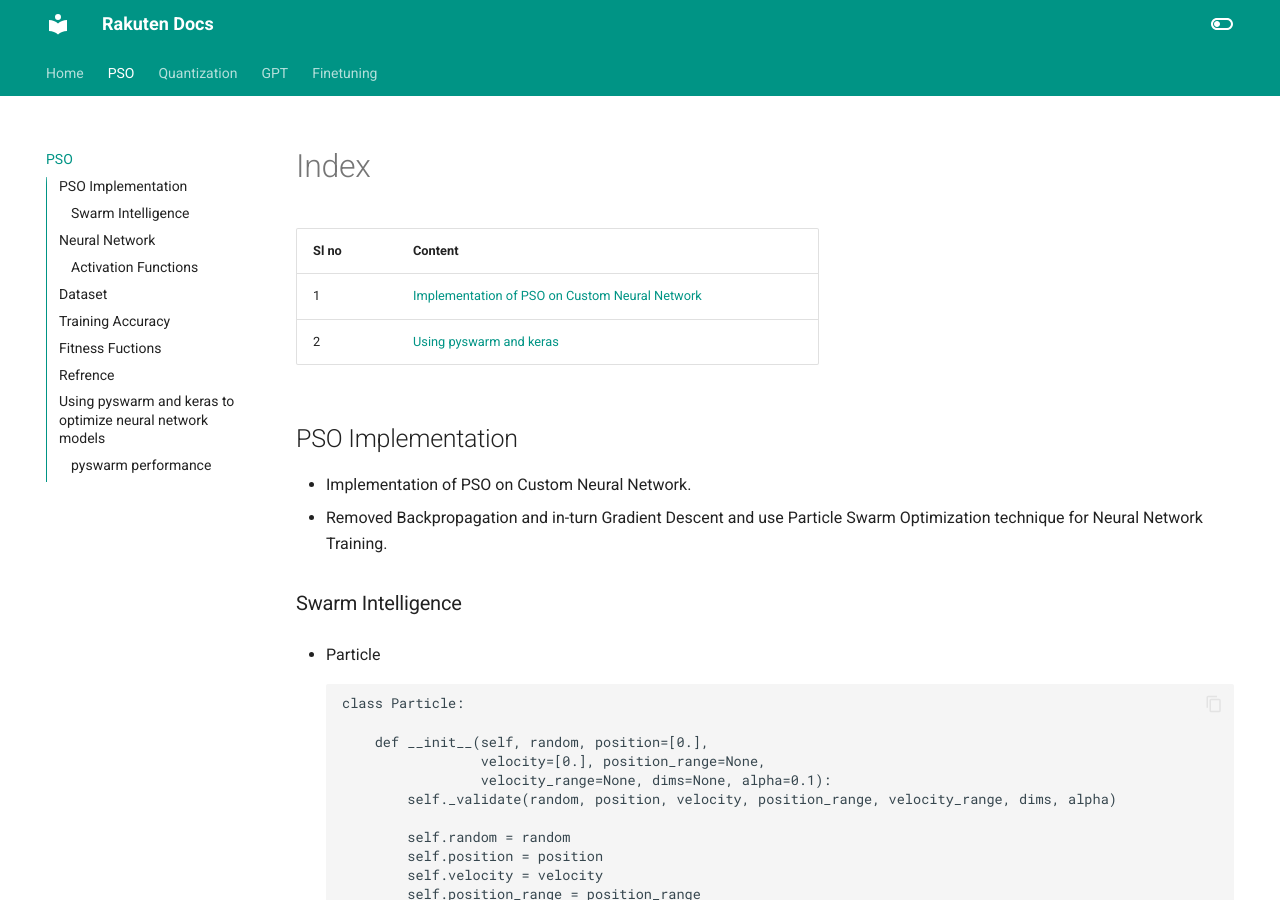
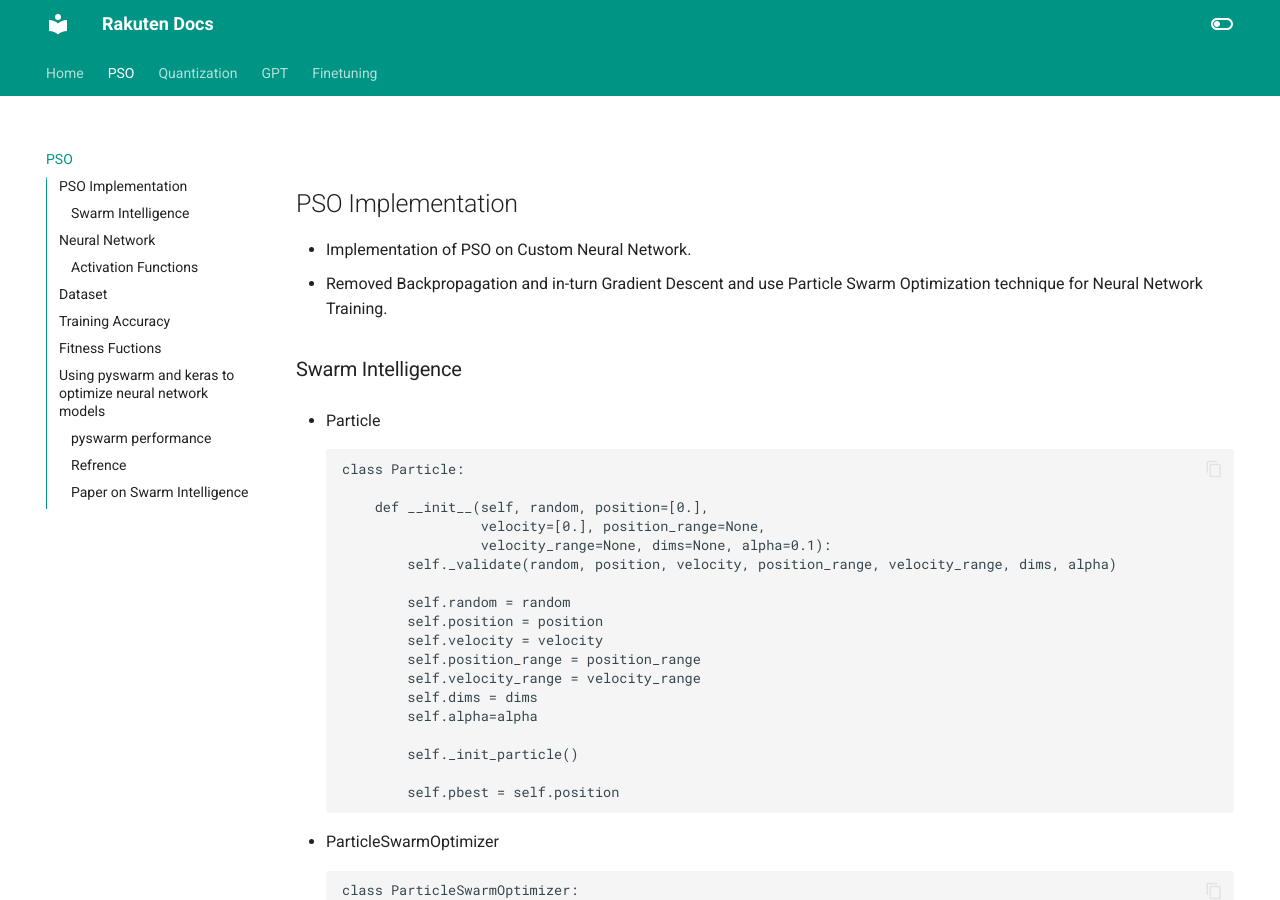
Before and after one commit to iamrajharshit/ProjectRakuten, an MkDocs documentation site: the page built from docs/pso.md, in a window 1280 px wide and 900 px high. Built offline with MkDocs 1.6.1 and Material for MkDocs 9.7.7, drawn with Linux system fonts in a browser that asks for light colours; some of the changed text lies outside the part shown.

Commit message:
updated pso

```diff
--- a/docs/pso.md
+++ b/docs/pso.md
@@ -1,9 +1,3 @@
-# Index
-|Sl no|Content||
-|---|---|---|
-|1|[Implementation of PSO on Custom Neural Network](#pso-implementation)||
-|2|[Using pyswarm and keras](#using-pyswarm-and-keras-to-optimize-neural-network-models)||
-
 ## PSO Implementation
 - Implementation of PSO on Custom Neural Network.
 - Removed Backpropagation and in-turn Gradient Descent and use Particle Swarm Optimization technique for Neural Network Training.
@@ -216,12 +210,8 @@
 ## Fitness Fuctions
 
 - [Loss](PSO\output\loss.csv) saved values over running on `Epoch=10`.
-## Refrence
-- [Repo on PSO](https://github.com/piyush2896/PSO-for-Neural-Nets)
-- [GFG overview on PSO](https://www.geeksforgeeks.org/particle-swarm-optimization-pso-an-overview/)
 
-
-## Using pyswarm and keras to optimize neural network models
+# Using pyswarm and keras to optimize neural network models
 - The [NoteBook]() containing training NN using brest_cancer dataset and optimized using PSO
 
 ### pyswarm performance
@@ -233,3 +223,9 @@
 - Hyperparameter Visulization
 
 ![Hyper](img\pso\Optimal Hyper.png)
+
+## Refrence
+- [Repo on PSO](https://github.com/piyush2896/PSO-for-Neural-Nets)
+- [GFG overview on PSO](https://www.geeksforgeeks.org/particle-swarm-optimization-pso-an-overview/)
+
+## Paper on Swarm Intelligence
```
Also changed, not shown: docs/finetuning.md (+2 -0 lines).
